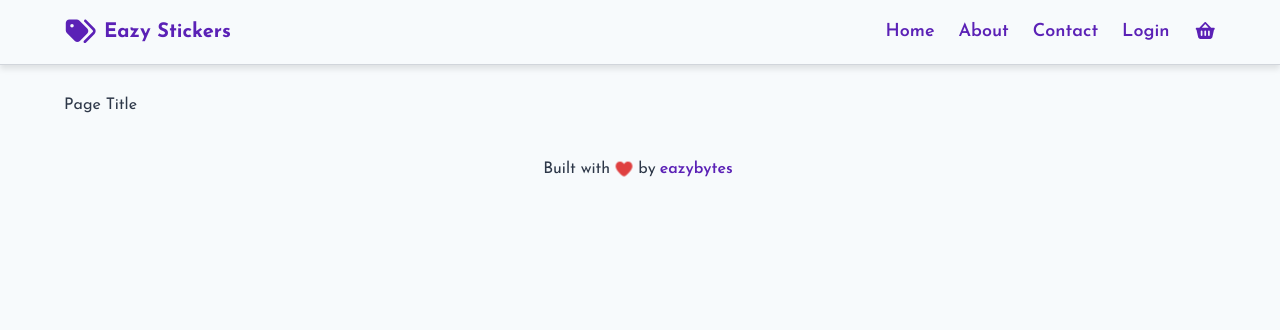
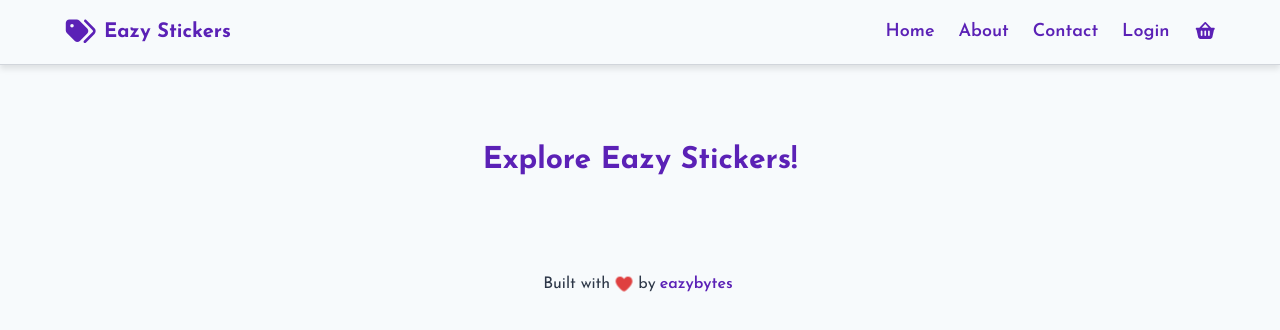
Before and after one commit to devcarlosdaniel0/fullstack-react-springboot-course, a React (Vite) app in the folder section3/eazystore-ui/: page / in a window 1280 px wide. Shown: the top 330 px of the page. Built offline with nearby package versions, Linux system fonts and the light colour scheme.

Commit message:
props at PageTitle

```diff
--- a/section3/eazystore-ui/src/components/PageHeading.jsx
+++ b/section3/eazystore-ui/src/components/PageHeading.jsx
@@ -3,6 +3,8 @@
 
 export default function PageHeading() {
   return (
-    <PageTitle />
+    <div className="page-heading-container">
+      <PageTitle title="Explore Eazy Stickers!"/>
+    </div>
   );
 }
--- a/section3/eazystore-ui/src/components/PageTitle.jsx
+++ b/section3/eazystore-ui/src/components/PageTitle.jsx
@@ -1,7 +1,7 @@
 import React from 'react'
 
-export default function PageTitle() {
+export default function PageTitle({title}) {
   return (
-    <div>Page Title</div>
+    <h1 className="page-title">{title}</h1>
   );
 }
```
